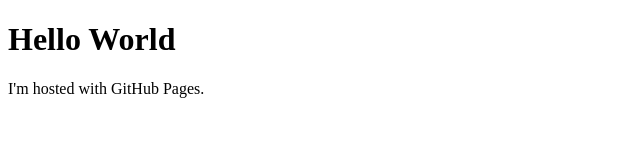
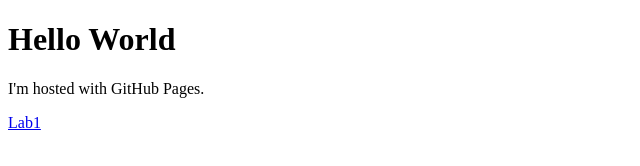
Before and after one commit to Taloccxinkk/talocgithub.github.io, a plain HTML site: page index.html in a window 1280 px wide. Shown: the full height of the page, 0-640 px from the left. Drawn offline with Linux system fonts and the light colour scheme.

Commit message:
update index.html

```diff
--- a/index.html
+++ b/index.html
@@ -3,5 +3,6 @@
 <body>
 <h1>Hello World</h1>
 <p>I'm hosted with GitHub Pages.</p>
+<a href="Lab01">Lab1</a>
 </body>
 </html>
```
